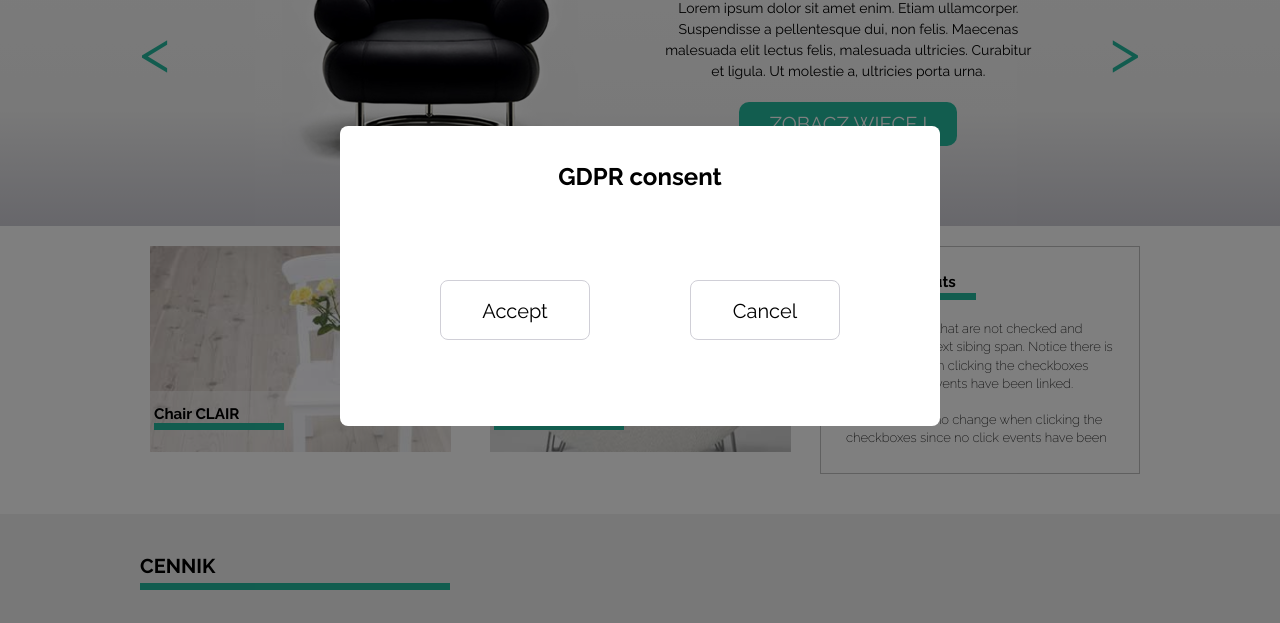
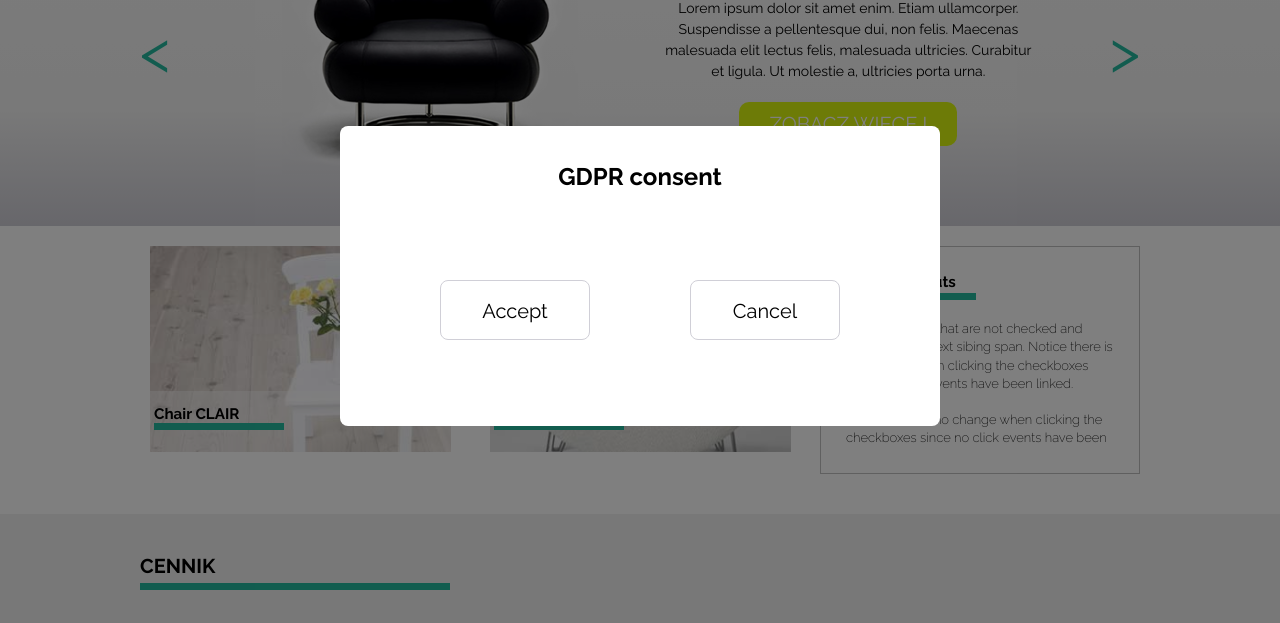
Before and after one commit to bajako/Fat-And-Happy-On-Our-Chair, a website: page index.html in a window 1280 px wide. Shown: the part 124-747 px from the top of the page. Drawn offline with Linux system fonts and the light colour scheme.

Commit message:
Add customEventExample

```diff
--- a/index.html
+++ b/index.html
@@ -6,6 +6,7 @@
     <link rel="stylesheet" href="css/main.css">
     <link href="https://fonts.googleapis.com/css?family=Raleway:100,200,300,400,500,600,700,800,900&amp;subset=latin-ext" rel="stylesheet">
     <script src="js/plugin.js" type="text/javascript"></script>
+    <script src="js/customEventExample.js" type="text/javascript"></script>
     <script src="js/app.js" type="text/javascript"></script>
     <meta name="viewport" content="width=device-width, initial-scale=1">
 </head>
@@ -66,7 +67,7 @@
         <div class="content">
           Lorem ipsum dolor sit amet enim. Etiam ullamcorper. Suspendisse a pellentesque dui, non felis. Maecenas malesuada elit lectus felis, malesuada ultricies. Curabitur et ligula. Ut molestie a, ultricies porta urna.
         </div>
-        <label> <input type="button"  class="section-one-button" value="ZOBACZ WIĘCEJ"/></label>
+        <label> <input type="button" id="btn" class="section-one-button" value="ZOBACZ WIĘCEJ"/></label>
       </div>
       <div class="arrow-right">
          >
--- /dev/null
+++ b/js/customEventExample.js
@@ -0,0 +1,29 @@
+document.addEventListener('DOMContentLoaded', function () {
+
+  const colorfulButton = document.getElementById('btn');
+
+  colorfulButton.addEventListener('colorWhileScroll', function (e) {
+    colorfulButton.style.backgroundColor = e.detail.scrollColor;
+  });
+
+  window.addEventListener('scroll', function () {
+    const first = Math.floor(Math.random() * 256);
+    const second = Math.floor(Math.random() * 256);
+    const third = Math.floor(Math.random() * 256);
+
+    changeNumber(first, second, third)
+  });
+
+  changeNumber = (first, second, third) => {
+
+    const event = new CustomEvent('colorWhileScroll', {
+
+      detail: {
+        scrollColor: `rgb(${first}, ${second}, ${third})`
+      }
+
+    });
+
+    colorfulButton.dispatchEvent(event);
+  }
+});
```
